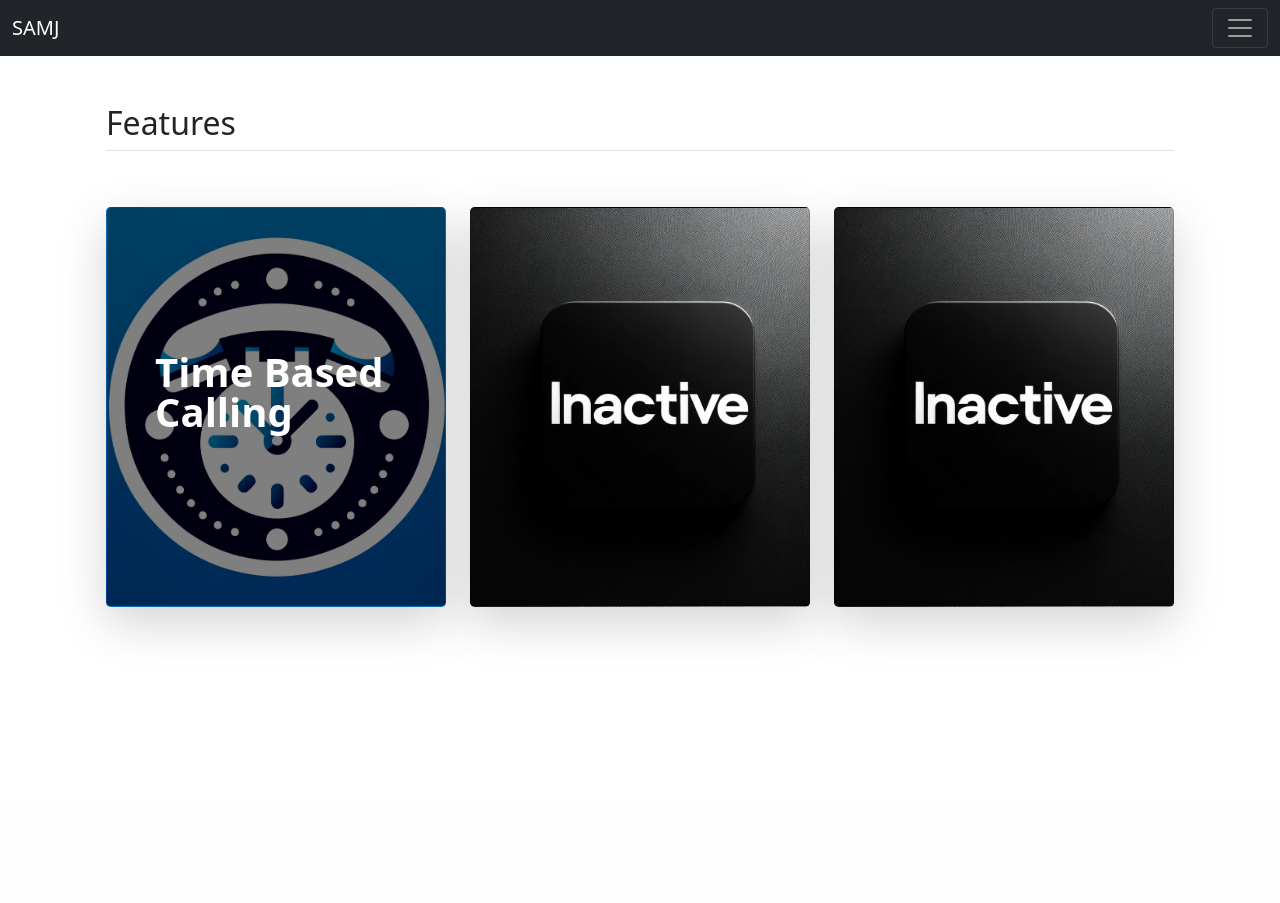
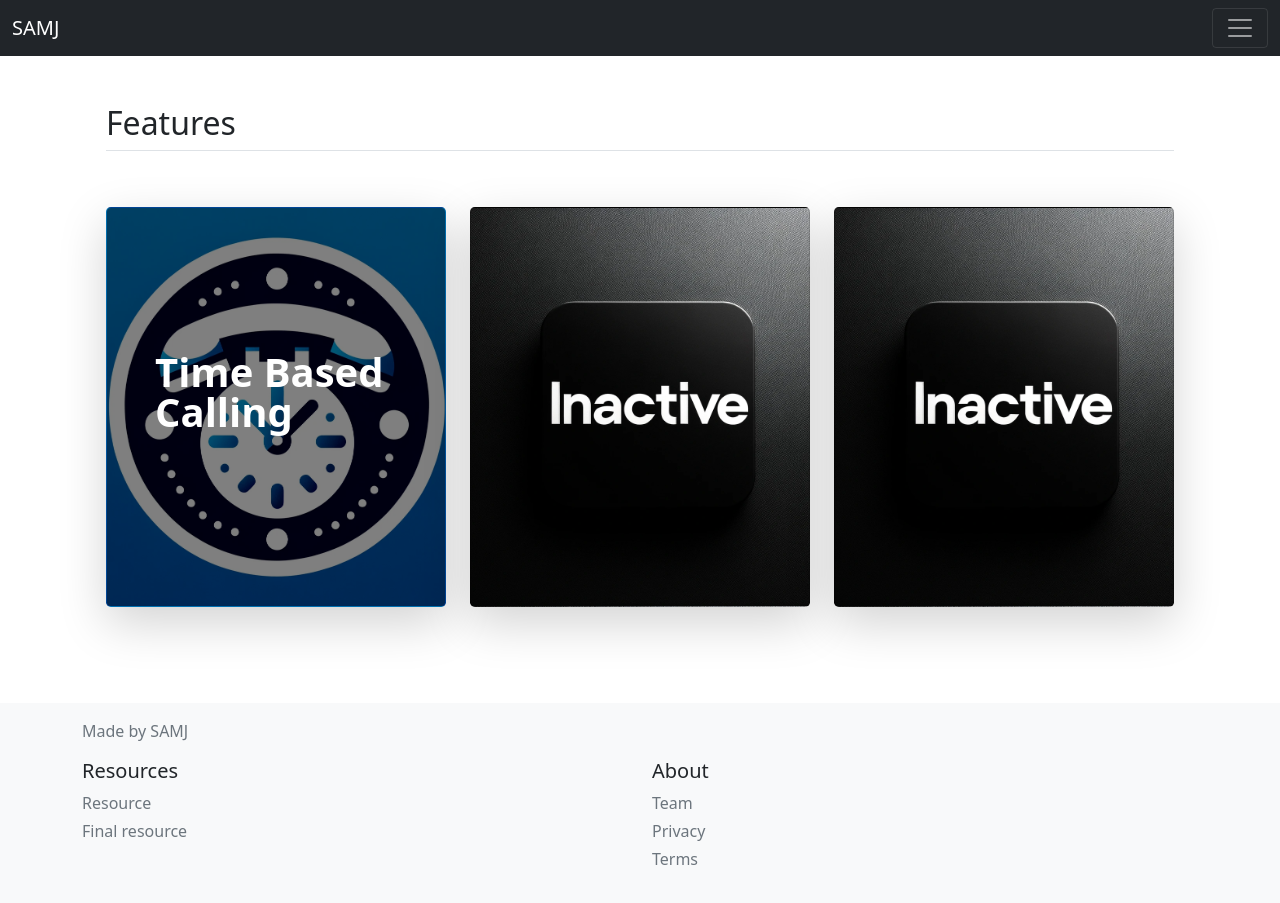
Before and after one commit to SAMJ-CSDC26BB/SAMJ-Django-TBC, a Django app: page / in a window 1280 px wide. Before the commit the page ends 635 px from the top, so only its background shows below. Run offline with Django 5.2, Linux system fonts and the light colour scheme.

Commit message:
Add new dummy footer component

```diff
--- /dev/null
+++ b/samjTBC/samj/static/css/base.css
@@ -0,0 +1,3 @@
+html, body {
+    height: 100%;
+}
--- a/samjTBC/samj/static/css/home.css
+++ b/samjTBC/samj/static/css/home.css
@@ -1,4 +1,4 @@
-@import "styles.css";
+@import url(base.css);
 
 .tbc--container {
     background-image: url('../images/samj_logo.png');
--- /dev/null
+++ b/samjTBC/samj/templates/components/footer.html
@@ -0,0 +1,23 @@
+<!-- TODO adapt as needed, this is only dummy data -->
+<footer class="footer mt-auto py-3 bg-light">
+    <div class="container">
+        <span class="text-muted">Made by SAMJ</span>
+        <div class="row mt-3">
+            <div class="col-6 col-md">
+                <h5>Resources</h5>
+                <ul class="list-unstyled text-small">
+                    <li class="mb-1"><a class="link-secondary text-decoration-none" href="#">Resource</a></li>
+                    <li class="mb-1"><a class="link-secondary text-decoration-none" href="#">Final resource</a></li>
+                </ul>
+            </div>
+            <div class="col-6 col-md">
+                <h5>About</h5>
+                <ul class="list-unstyled text-small">
+                    <li class="mb-1"><a class="link-secondary text-decoration-none" href="#">Team</a></li>
+                    <li class="mb-1"><a class="link-secondary text-decoration-none" href="#">Privacy</a></li>
+                    <li class="mb-1"><a class="link-secondary text-decoration-none" href="#">Terms</a></li>
+                </ul>
+            </div>
+        </div>
+    </div>
+</footer>
--- a/samjTBC/samj/templates/layout.html
+++ b/samjTBC/samj/templates/layout.html
@@ -6,9 +6,7 @@
         <title>{% block title %}SAMJ{% endblock %}</title>
         <link href="https://cdn.jsdelivr.net/npm/bootstrap@5.0.2/dist/css/bootstrap.min.css" rel="stylesheet" integrity="sha384-EVSTQN3/azprG1Anm3QDgpJLIm9Nao0Yz1ztcQTwFspd3yD65VohhpuuCOmLASjC" crossorigin="anonymous">
         <script src="https://cdn.jsdelivr.net/npm/bootstrap@5.0.2/dist/js/bootstrap.bundle.min.js" integrity="sha384-MrcW6ZMFYlzcLA8Nl+NtUVF0sA7MsXsP1UyJoMp4YLEuNSfAP+JcXn/tWtIaxVXM" crossorigin="anonymous"></script>
-        <link rel="stylesheet" href="{% static 'css/styles.css' %}">
-
-        {% include './components/navbar.html' %}
+        <link rel="stylesheet" href="{% static 'css/base.css' %}">
 
         {% block script %}
         {% endblock %}
@@ -16,10 +14,20 @@
         {% block style %}
         {% endblock %}
     </head>
-    <body>
-        <div class="container">
-            {% block body %}
+    <body class="d-flex flex-column h-100">
+        <header>
+            {% block header %}
+            {% include './components/navbar.html' %}
             {% endblock %}
-        </div>
+        </header>
+
+        <main class="flex-shrink-0">
+            <div class="container">
+                {% block body %}
+                {% endblock %}
+            </div>
+        </main>
+
+        {% include './components/footer.html' %}
     </body>
 </html>
```
Also changed, not shown: samjTBC/samj/static/css/styles.css (deleted).
